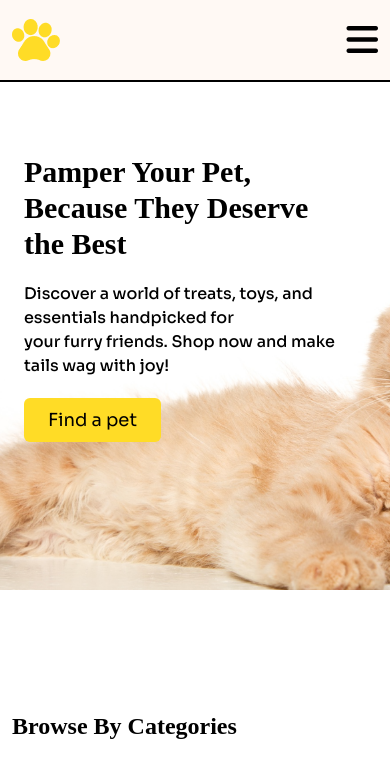
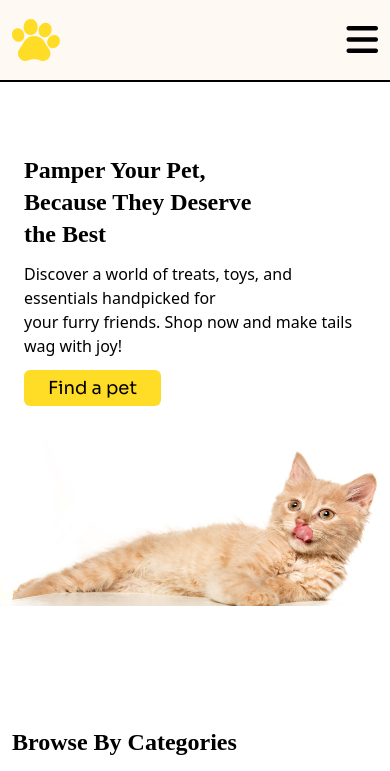
Before and after one commit to Prosantaroy1/Cat-shop-landingpage, a plain HTML site: page index.html in a window 390 px wide. Shown: the top 771 px of the page. Drawn offline with nearby package versions, Linux system fonts and the light colour scheme; a web font is replaced by a local one.

Commit message:
all final

```diff
--- a/index.html
+++ b/index.html
@@ -22,6 +22,14 @@
 
         .font-dec {
             font-family: "Sora", serif;
+        }
+
+        #bg-banner {
+            background-image: url(./c1-assets/cat-big.png);
+            background-position: center;
+            background-repeat: no-repeat;
+            background-size: cover;
+            background-clip: border-box;
         }
     </style>
 </head>
@@ -57,26 +65,35 @@
             </nav>
         </div>
         <!-- banner section -->
-        <section class="max-w-[1340px] mx-auto my-2  lg:my-10">
-            <div class="h-[500px] lg:h-[700px] px-6 lg:px-12
-                       bg-[url('/c1-assets/cat-big.png')] py-16
-                       bg-cover bg-center px-3  lg:px-0">
-                <h3 class="text-3xl lg:text-5xl font-title font-bold">
+        <section class="max-w-[1340px] mx-auto my-2 lg:my-10">
+            <div class="min-h-[500px] transition delay-150 duration-300 ease-in-out hover:-translate-y-1 hover:scale-100 lg:min-h-[700px]  lg:px-12 py-16
+                        lg:bg-[url('/c1-assets/cat-big.png')] bg-center bg-no-repeat bg-container">
+                <div class="px-6">
+                    <h3 class="text-2xl lg:text-5xl font-title font-bold">
                         Pamper Your Pet,<br /> Because They Deserve<br /> the Best
                     </h3>
-                <p class="py-5 text-base font-dec lg:text-xl font-medium">
-                    Discover a world of treats, toys, and essentials handpicked for<br /> your furry friends. Shop now
-                    and make tails wag with joy!
+                    <p class="py-3 lg:py-5 text-base lg:text-xl font-medium">
+                        Discover a world of treats, toys, and essentials handpicked for<br />
+                        your furry friends. Shop now and make tails wag with joy!
                     </p>
-                <button class="bg-[#FFDC26] font-dec px-6 py-2 text-lg rounded-md text-black">Find a pet</button>
+                    <button class="bg-[#FFDC26] font-dec px-6 py-1 lg:py-3 text-lg rounded-md text-black">
+                        Find a pet
+                    </button>
+                    <!-- img -->
+                </div>
+                <div class="flex lg:hidden">
+                    <img src="./c1-assets/cat-big.png" class="w-full h-[200px] lg:h-[350px]" alt="small device banner photo">
+                 </div>
             </div>
         </section>
+
+
 
     </header>
     <!-- main section open -->
     <main>
         <!-- brower category section -->
-        <div class="max-w-[1340px] pt-28 px-3 lg:px-0 mx-auto">
+        <div class="max-w-[1340px] pt-12 lg:pt-28 px-3 lg:px-0 mx-auto">
             <h3 class="text-2xl lg:text-4xl font-title font-semibold ">Browse By Categories</h3>
             <!-- category box -->
             <div class="grid grid-cols-2 pt-8 lg:pt-16 gap-4 lg:gap-6 lg:grid-cols-6">
@@ -289,13 +306,14 @@
                 <div>
                     <img src="./c1-assets/cute-pet-small.png" alt="footer image">
                 </div>
-                <div class="space-y-4 flex items-center justify-center flex-col">
+                <div class="space-y-4 flex items-center lg:justify-start lg:items-start justify-center flex-col">
                     <h3 class="font-title font-semibold  text-xl lg:text-3xl">Get Pawsome News!</h3>
                     <p class="font-dec text-center text-lg">
                         Exclusive training tips, ticks, product deals and more.
                     </p>
-                    <input type="text" placeholder="Enter email...." class="bg-white text-base border-2 border-white p-3 w-full lg:w-96 rounded-md">
-                    <div >
+                    <input type="text" placeholder="Enter email...."
+                        class="bg-white text-base border-2 border-white p-3 w-full lg:w-96 rounded-md">
+                    <div>
                         <button class="bg-[#FFDC26] px-6 py-2 rounded-md">Subscribe</button>
                     </div>
                 </div>
@@ -307,10 +325,11 @@
             <div class="space-y-4 lg:col-span-2">
                 <div class="flex items-center gap-x-3">
                     <img src='./c1-assets/logo-footer.png' alt="company-logo" />
-                    <h4 class="text-2xl lg:text-3xl hidden lg:flex font-bold">Browse<span class="text-red-500">4</span>Pets</h4>
+                    <h4 class="text-2xl lg:text-3xl hidden lg:flex font-bold">Browse<span
+                            class="text-red-500">4</span>Pets</h4>
                 </div>
                 <p class="font-dec text-lg lg:text-xl">
-                    Discover a world of treats, toys, and<br/> essentials handpicked for your furry<br/> friends
+                    Discover a world of treats, toys, and<br /> essentials handpicked for your furry<br /> friends
                 </p>
             </div>
             <!-- footer menu -->
```
Lines whose indentation alone changed are shown as unchanged.
